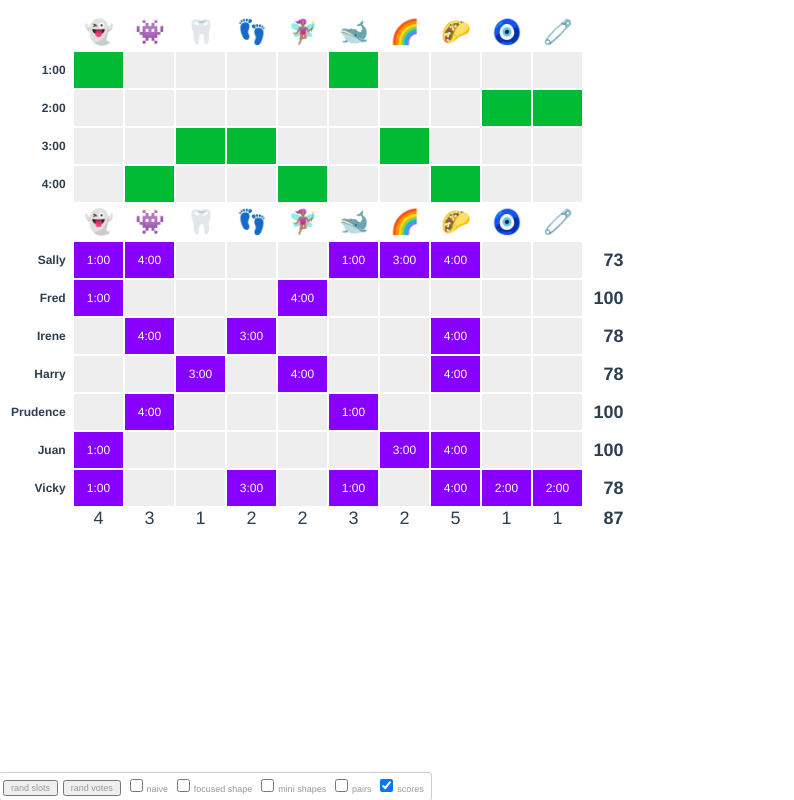
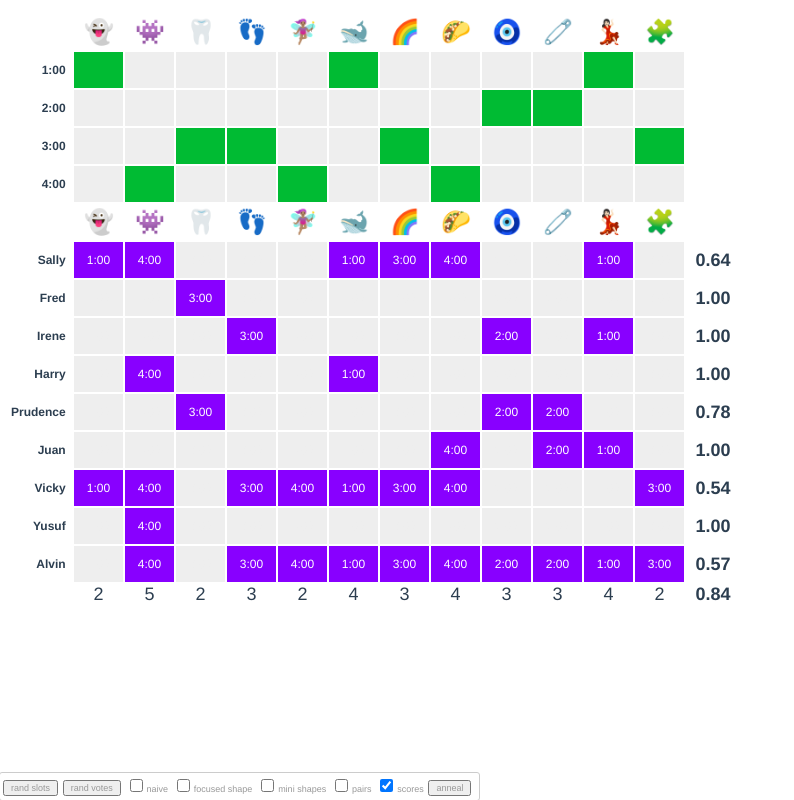
Before and after one commit to pcantrell/sessionizer-visualizer, a Vue app: page / in a window 1280 px wide. Shown: the whole page, without its empty margins (0-794 px from the left). Built offline with nearby package versions, Linux system fonts and the light colour scheme.

Commit message:
Annealing animation

```diff
--- a/src/App.vue
+++ b/src/App.vue
@@ -65,7 +65,7 @@
 
           <template v-if="options.showShapeScores">
             <td class="scoring numeric shape">
-              {{ shapeScore(participant) }}
+              {{ formatFixed(shapeScore(participant), 2) }}
             </td>
           </template>
 
@@ -79,10 +79,10 @@
 
           <template v-if="options.showNaiveScores">
             <td class="scoring numeric naive">
-              {{ averageOverParticipants(naiveScore) }}
+              {{ formatFixed(averageOverParticipants(naiveScore), 1) }}
             </td>
             <td class="scoring numeric naive naive-percent">
-              {{ averageOverParticipants(naivePercent) }}%
+              {{ formatFixed(averageOverParticipants(naivePercent), 0) }}%
             </td>
           </template>
 
@@ -91,7 +91,7 @@
 
           <template v-if="options.showShapeScores">
             <td class="scoring numeric shape">
-              {{ averageOverParticipants(shapeScore) }}
+              {{ formatFixed(averageOverParticipants(shapeScore), 2) }}
             </td>
           </template>
         </tr>
@@ -111,6 +111,10 @@
       </div>
     </div>
 
+    <div v-if="this.bestScore > 0" class="best-score">
+      Best score: {{ this.bestScore }}
+    </div>
+
     <div class="control-panel">
       <button @click="randomizeSlots()">rand slots</button>
       <button @click="randomizeVotes()">rand votes</button>
@@ -119,6 +123,7 @@
       <Toggle v-model="options.showMiniShapes" label="mini shapes" />
       <Toggle v-model="options.showPairs" label="pairs" />
       <Toggle v-model="options.showShapeScores" label="scores" />
+      <button @click="anneal()">anneal</button>
     </div>
 
   </div>
@@ -136,8 +141,8 @@ import Toggle from './components/Toggle.vue';
 
 export default class App extends Vue {
   public schedule = {
-    participants: ["Sally", "Fred", "Irene", "Harry", "Prudence", "Juan", "Vicky"].map(makeParticipant),
-    sessions: ["👻", "👾", "🦷", "👣", "🧚🏽‍♀️", "🐋", "🌈", "🌮", "🧿", "🧷"].map(makeSession),
+    participants: ["Sally", "Fred", "Irene", "Harry", "Prudence", "Juan", "Vicky", "Yusuf", "Alvin"].map(makeParticipant),
+    sessions: ["👻", "👾", "🦷", "👣", "🧚🏽‍♀️", "🐋", "🌈", "🌮", "🧿", "🧷", "💃🏻", "🧩"].map(makeSession),
     timeslots: ["1:00", "2:00", "3:00", "4:00"],
   };
   public focus: Participant | null = null;
@@ -149,6 +154,12 @@ export default class App extends Vue {
     showPairs: false,
     showShapeScores: false,
   };
+
+  private annealing = false;
+  private bestScore = 0;
+  private bestSchedule!: Array<number | undefined>;
+  private annealingIters = 0;
+  private annealingMaxIters = 1000;
 
   constructor() {
     super();
@@ -189,17 +200,17 @@ export default class App extends Vue {
       .length;
   }
 
-  public averageOverParticipants(metric: (p: Participant) => number): number | null {
+  public averageOverParticipants(metric: (p: Participant) => number | null): number | null {
     let sum = 0;
     let count = 0;
     for (const participant of this.schedule.participants) {
       const value = metric(participant);
-      if (!isNaN(value)) {
+      if (value && !isNaN(value)) {
         sum += value;
         count += 1;
       }
     }
-    return (count === 0) ? null : Math.round(sum / count);
+    return (count === 0) ? null : sum / count;
   }
 
   public naiveScore(participant: Participant): number {
@@ -222,7 +233,13 @@ export default class App extends Vue {
     for (const sessionGroup of this.groupedSessions(participant)) {
       total += 2 * sessionGroup.length / (sessionCount * (sessionGroup.length + 1));
     }
-    return Math.round(total * 100);
+    return total;
+  }
+
+  public formatFixed(value: number | null | undefined, precision: number) {
+    if (value) {
+      return value.toFixed(precision);
+    }
   }
 
   public toggleFocus(participant: Participant) {
@@ -249,6 +266,62 @@ export default class App extends Vue {
         .map((s, index) => index)
         .filter((x) => Math.random() < threshold);
     }
+  }
+
+  public anneal() {
+    if (this.annealing) {
+      this.annealing = false;
+      this.bestSchedule.forEach((timeslotID, index) => {
+        this.schedule.sessions[index].timeslotID = timeslotID;
+      });
+      window.console.log("Reset to", this.bestScore, this.averageOverParticipants(this.shapeScore), JSON.stringify(this.extractTimeslotIDs()));
+      return;
+    }
+
+    this.annealing = true;
+    this.bestScore = this.averageOverParticipants(this.shapeScore) || 0;
+    this.bestSchedule = this.extractTimeslotIDs();
+    this.annealingIters = 0;
+    this.annealStep();
+  }
+
+  public randomIntLessThan(max: number): number {
+    return Math.floor(Math.random() * max);
+  }
+
+  public sample(array: any[]) {
+    return array[this.randomIntLessThan(array.length)];
+  }
+
+  public annealStep() {
+    if (!this.annealing) {
+      return;
+    }
+
+    const prevScore = this.averageOverParticipants(this.shapeScore) || 0;
+    const session = this.sample(this.schedule.sessions);
+    const prevTimeslotID = session.timeslotID;
+    session.timeslotID = this.randomIntLessThan(this.schedule.timeslots.length);
+
+    const score = this.averageOverParticipants(this.shapeScore) || 0;
+    if (score > this.bestScore) {
+      window.console.log("New best", score, JSON.stringify(this.extractTimeslotIDs()));
+      this.bestScore = score;
+      this.bestSchedule = this.extractTimeslotIDs();
+    } else if (score < prevScore && Math.random() < this.annealingIters / this.annealingMaxIters) {
+      session.timeslotID = prevTimeslotID;
+    }
+
+    this.annealingIters += 1;
+    if (this.annealingIters > this.annealingMaxIters) {
+      this.anneal();
+      this.anneal();
+    }
+    setTimeout(this.annealStep, 1);
+  }
+
+  public extractTimeslotIDs() {
+    return this.schedule.sessions.map((s) => s.timeslotID);
   }
 }
 
@@ -361,7 +434,7 @@ function makeParticipant(name: string): Participant {
   .shape-block-row {
     text-align: left;
     white-space: nowrap;
-    width: 3em;
+    width: 1.5em;
     height: 3em;
     padding: 0;
     background: none;
@@ -424,4 +497,8 @@ function makeParticipant(name: string): Participant {
     margin-right: 1ex;
   }
 }
+
+.best-score {
+  margin-top: 2em;
+}
 </style>
```
